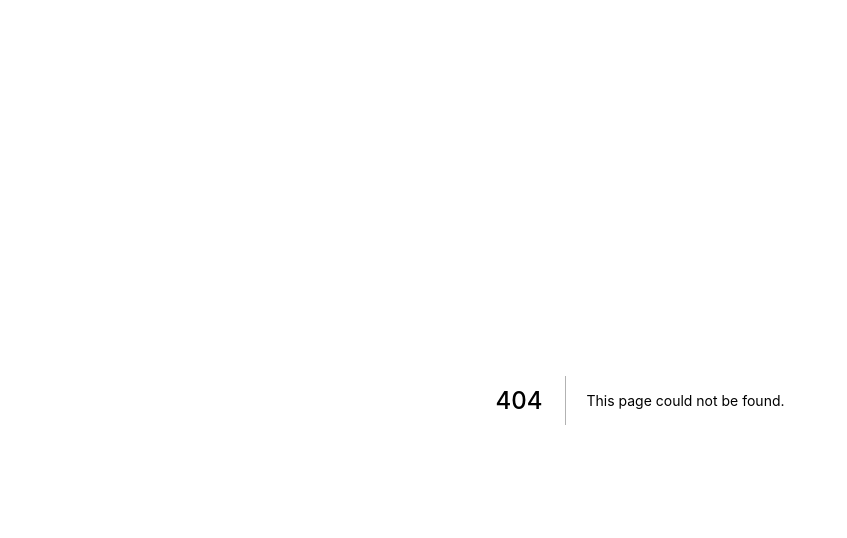
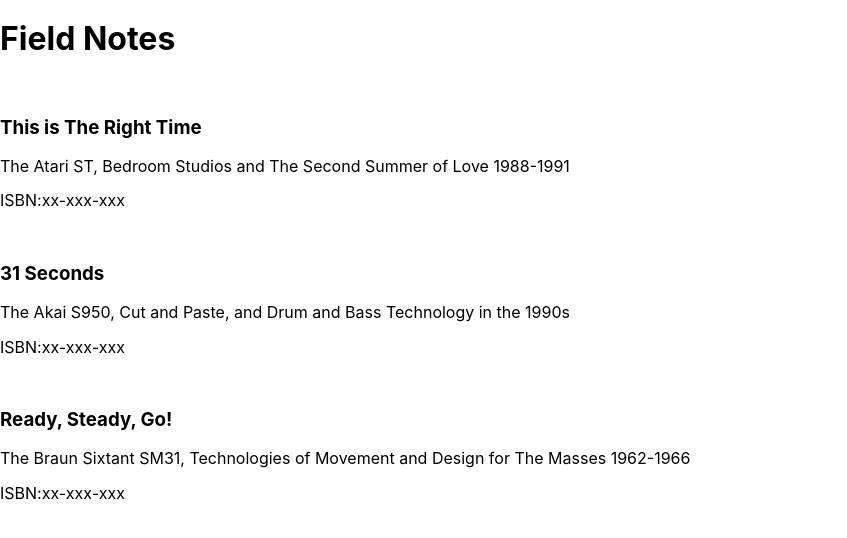
Before and after one commit to general-mathematics/groop_next, a Next.js app: page /field_notes in a window 1280 px wide. Before the commit this address had no page. Shown: the top 538 px of the page, without its empty margins (0-847 px from the left). Built offline with nearby package versions, Linux system fonts and the light colour scheme.

Commit message:
json data test

```diff
--- /dev/null
+++ b/pages/field_notes.tsx
@@ -0,0 +1,29 @@
+/* eslint-disable react/jsx-key */
+import Header from "../components/Header";
+import {fieldNotes} from "../src/data";
+
+const Field_Notes = () => {
+
+    return (
+
+        <div className="ecmain">
+        <h1>Field Notes</h1>
+        <br />
+        <div className="book-container">
+            {fieldNotes.map((fieldNote) => (
+                <div>
+                    <h3>{fieldNote.title}</h3>
+                    <p>{fieldNote.subtitle}</p>
+                    <p>ISBN:{fieldNote.isbn}</p>
+                    <br />
+                </div>
+
+            ))}
+
+        </div>
+        </div>
+
+    );
+}
+
+export default Field_Notes ;
--- /dev/null
+++ b/src/data.js
@@ -0,0 +1,27 @@
+export const fieldNotes = [
+    {
+        title: "This is The Right Time",
+        subtitle: "The Atari ST, Bedroom Studios and The Second Summer of Love 1988-1991",
+        img: "",
+        isbn: "xx-xxx-xxx",
+        pages: "60",
+        link: "www.amazon.co.uk"
+    },
+    {
+        title: "31 Seconds",
+        subtitle: "The Akai S950, Cut and Paste, and Drum and Bass Technology in the 1990s",
+        img: "",
+        isbn: "xx-xxx-xxx",
+        pages: "60",
+        link: "www.amazon.co.uk"
+    },
+    {
+        title: "Ready, Steady, Go!",
+        subtitle: "The Braun Sixtant SM31, Technologies of Movement and Design for The Masses 1962-1966",
+        img: "",
+        isbn: "xx-xxx-xxx",
+        pages: "60",
+        link: "www.amazon.co.uk"
+    }
+
+];
```
